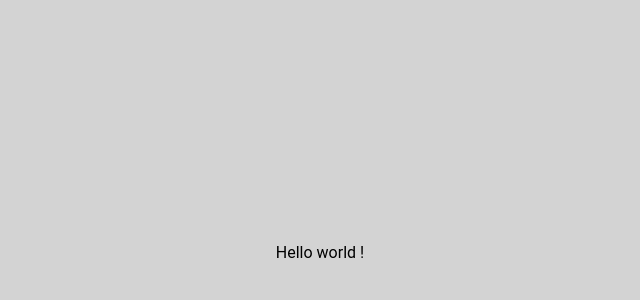
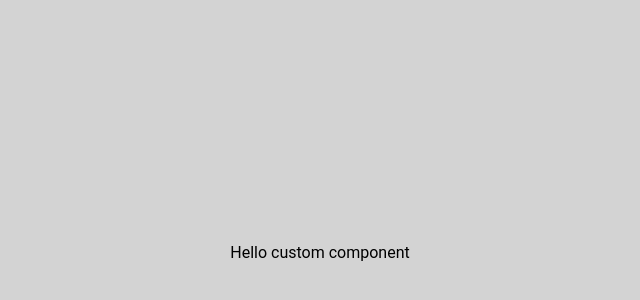
Before and after one commit to WeeabooDono/AdvancedMatFormFieldControlTutorial, an Angular app: page / in a window 1280 px wide. Shown: the part 148-448 px from the top of the page, without its empty margins (320-960 px from the left). Built offline with nearby package versions, Linux system fonts and the light colour scheme.

Commit message:
creation du composant

```diff
--- /dev/null
+++ b/src/app/_shared/custom-form-fields/advanced-search-control/advanced-search-control.component.html
@@ -0,0 +1 @@
+Hello custom component
--- /dev/null
+++ b/src/app/_shared/custom-form-fields/advanced-search-control/advanced-search-control.component.scss
@@ -0,0 +1,3 @@
+.advanced-search-control {
+  // empty
+}
--- a/src/app/app.module.ts
+++ b/src/app/app.module.ts
@@ -5,6 +5,7 @@ import { AppComponent } from './app.component';
 import { RouterModule } from '@angular/router';
 import { HomeModule } from 'src/app/home/home.module';
 import { AppRoutingModule } from 'src/app/app-routing.module';
+import { SharedModule } from '@shared/shared.module';
 
 @NgModule({
   declarations: [
@@ -12,6 +13,7 @@ import { AppRoutingModule } from 'src/app/app-routing.module';
   ],
   imports: [
     HomeModule,
+    SharedModule,
     BrowserModule,
     RouterModule,
     AppRoutingModule,
--- a/src/app/home/home.component.html
+++ b/src/app/home/home.component.html
@@ -1 +1 @@
-Hello world !
+<app-advanced-search></app-advanced-search>
--- a/src/app/home/home.module.ts
+++ b/src/app/home/home.module.ts
@@ -1,9 +1,13 @@
 import { NgModule } from '@angular/core';
 import { HomeComponent } from './home.component';
+import { SharedModule } from '@shared/shared.module';
 
 @NgModule({
   declarations: [HomeComponent],
   exports: [HomeComponent],
+  imports: [
+    SharedModule,
+  ],
 })
 export class HomeModule {
 }
```
Also changed, not shown: src/app/_shared/custom-form-fields/advanced-search-control/advanced-search-control.component.ts (added, +10 -0 lines), src/app/_shared/custom-form-fields/advanced-search-control/advanced-search-control.module.ts (added, +12 -0 lines), src/app/_shared/custom-form-fields/custom-form-fields.module.ts (added, +10 -0 lines), src/app/_shared/shared.module.ts (added, +8 -0 lines), tsconfig.json (+7 -4 lines).
